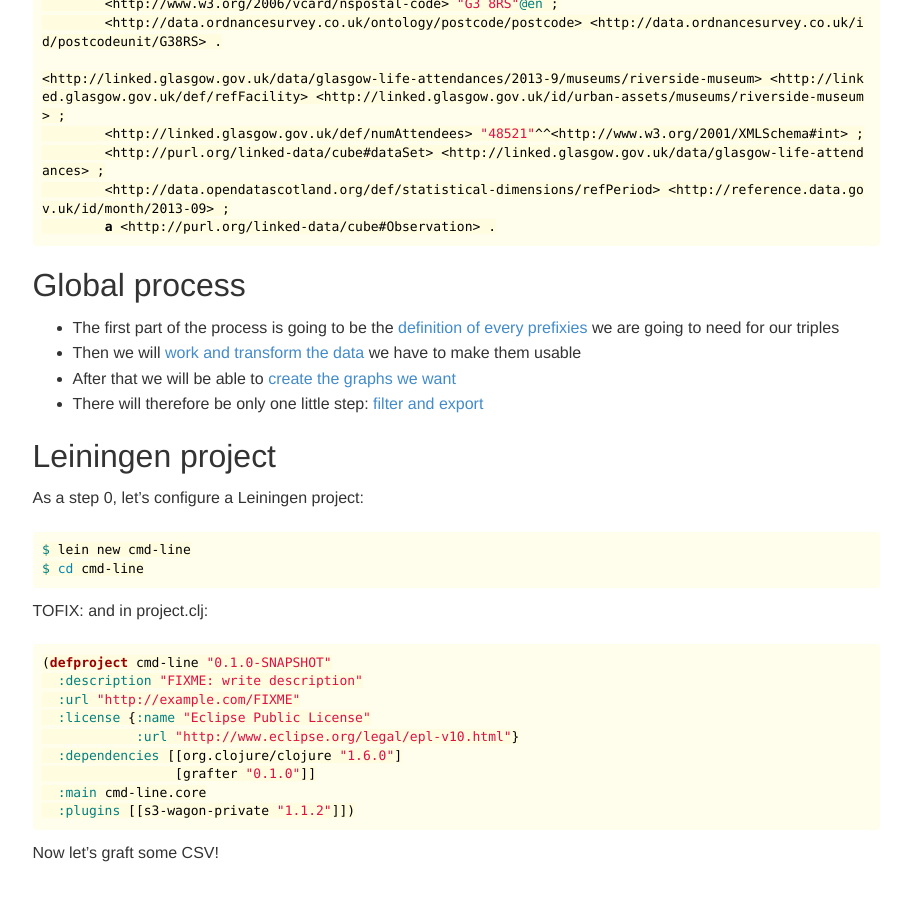
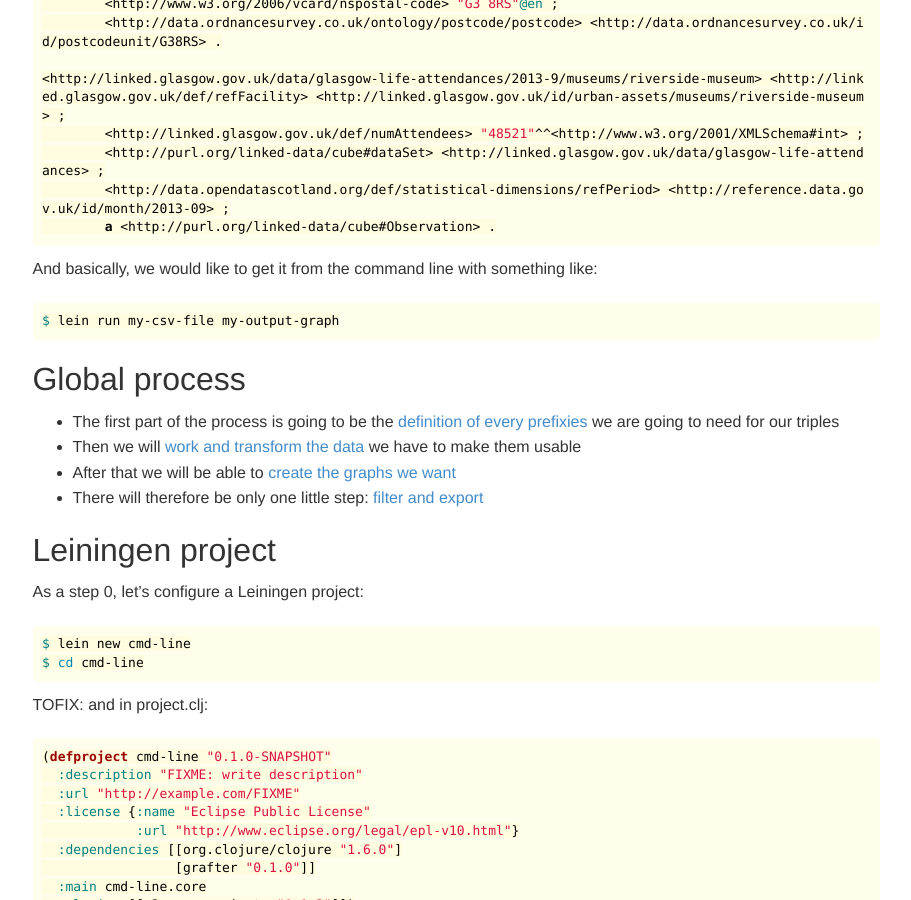
Before and after one commit to Swirrl/grafter-docs, a Jekyll site: the page built from _howto/905_general.md, in a window 1280 px wide and 900 px high, scrolled down 1004 px. Shown: the whole window, without its empty margins (330-1241 px from the left). Built offline with Jekyll 4.4.1, drawn with Linux system fonts in a browser that asks for light colours.

Commit message:
cleaned example general overview

```diff
--- a/_howto/905_general.md
+++ b/_howto/905_general.md
@@ -35,6 +35,11 @@ _:bnode2051 a <http://www.w3.org/2006/vcard/nsAddress> ;
 	a <http://purl.org/linked-data/cube#Observation> .
 {% endhighlight %}
 
+And basically, we would like to get it from the command line with something like:
+
+{% highlight shell %}
+$ lein run my-csv-file my-output-graph
+{% endhighlight %}
 
 ## Global process
 - The first part of the process is going to be the [definition of every prefixies](911_prefixies.html) we are going to need for our triples
```
